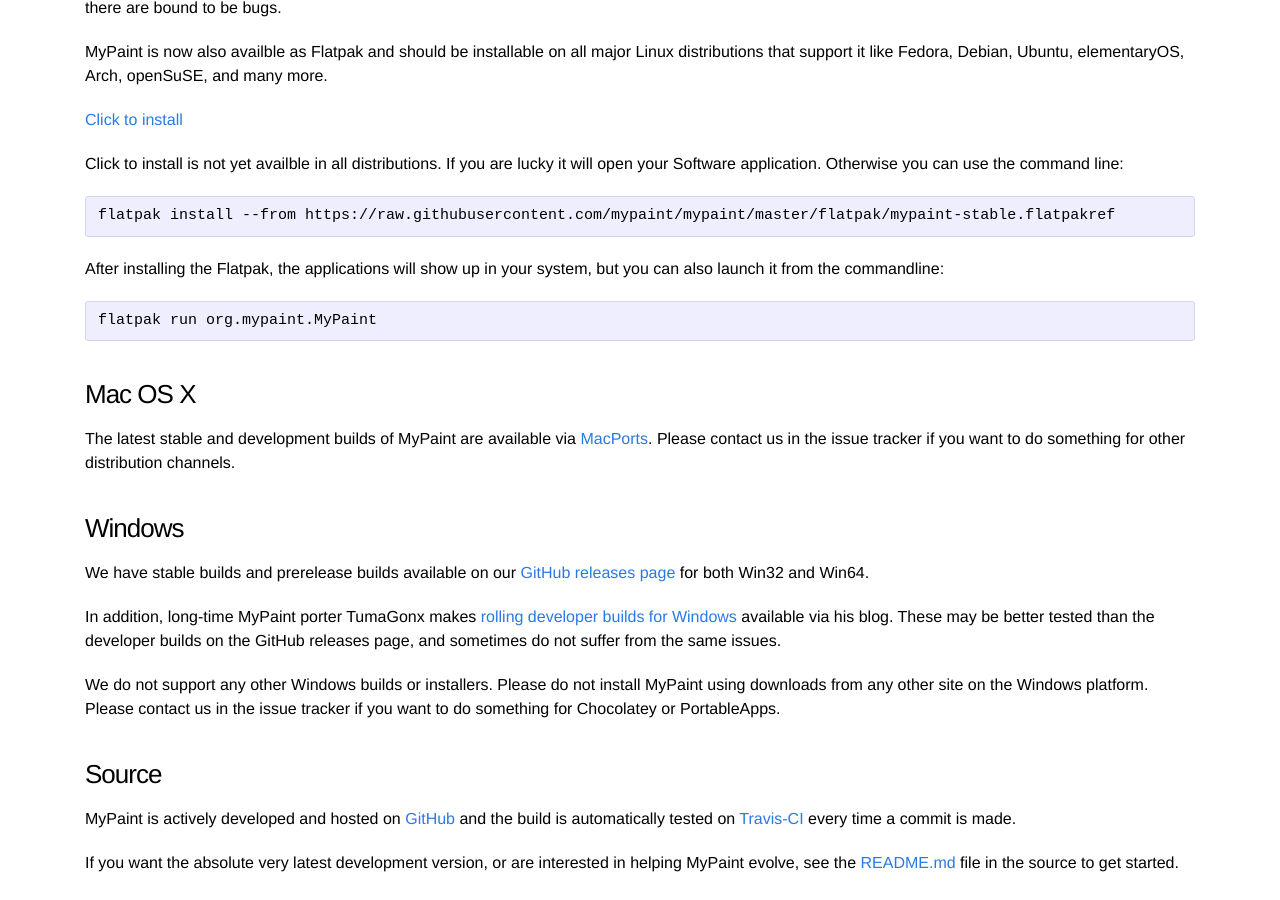
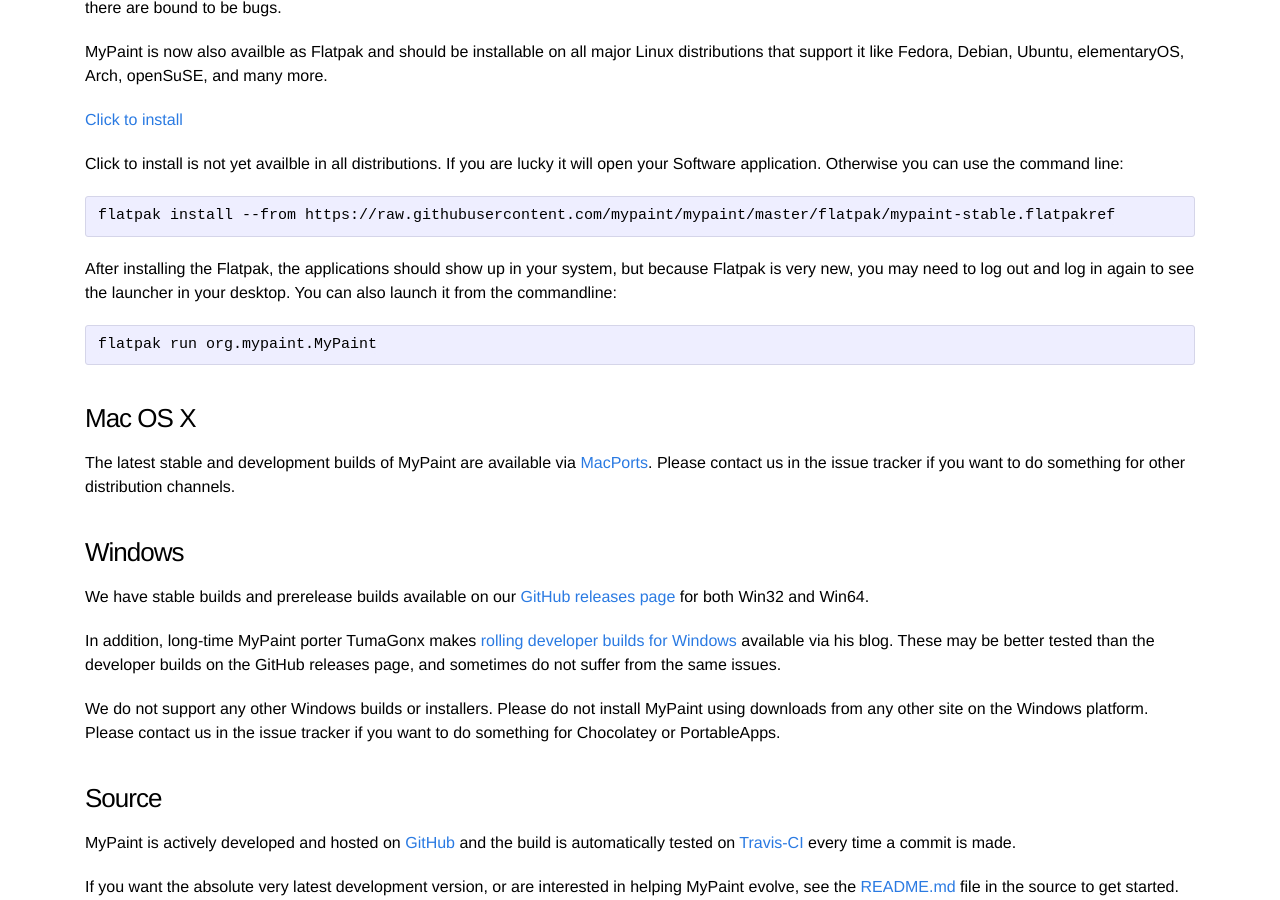
Before and after one commit to mypaint/website-2015, a Jekyll site: the page built from downloads.md, in a window 1280 px wide and 900 px high, scrolled down 568 px. Built offline with Jekyll 4.4.1, drawn with Linux system fonts in a browser that asks for light colours.

Commit message:
Downloads: flatpak launcher may not display immediately

````diff
--- a/downloads.md
+++ b/downloads.md
@@ -46,8 +46,10 @@
 flatpak install --from https://raw.githubusercontent.com/mypaint/mypaint/master/flatpak/mypaint-stable.flatpakref
 ```
 
-After installing the Flatpak, the applications will show up in your
-system, but you can also launch it from the commandline:
+After installing the Flatpak, the applications should show up in your
+system, but because Flatpak is very new, you may need to log out and
+log in again to see the launcher in your desktop.  You can also launch
+it from the commandline:
 
 ```
 flatpak run org.mypaint.MyPaint
````
